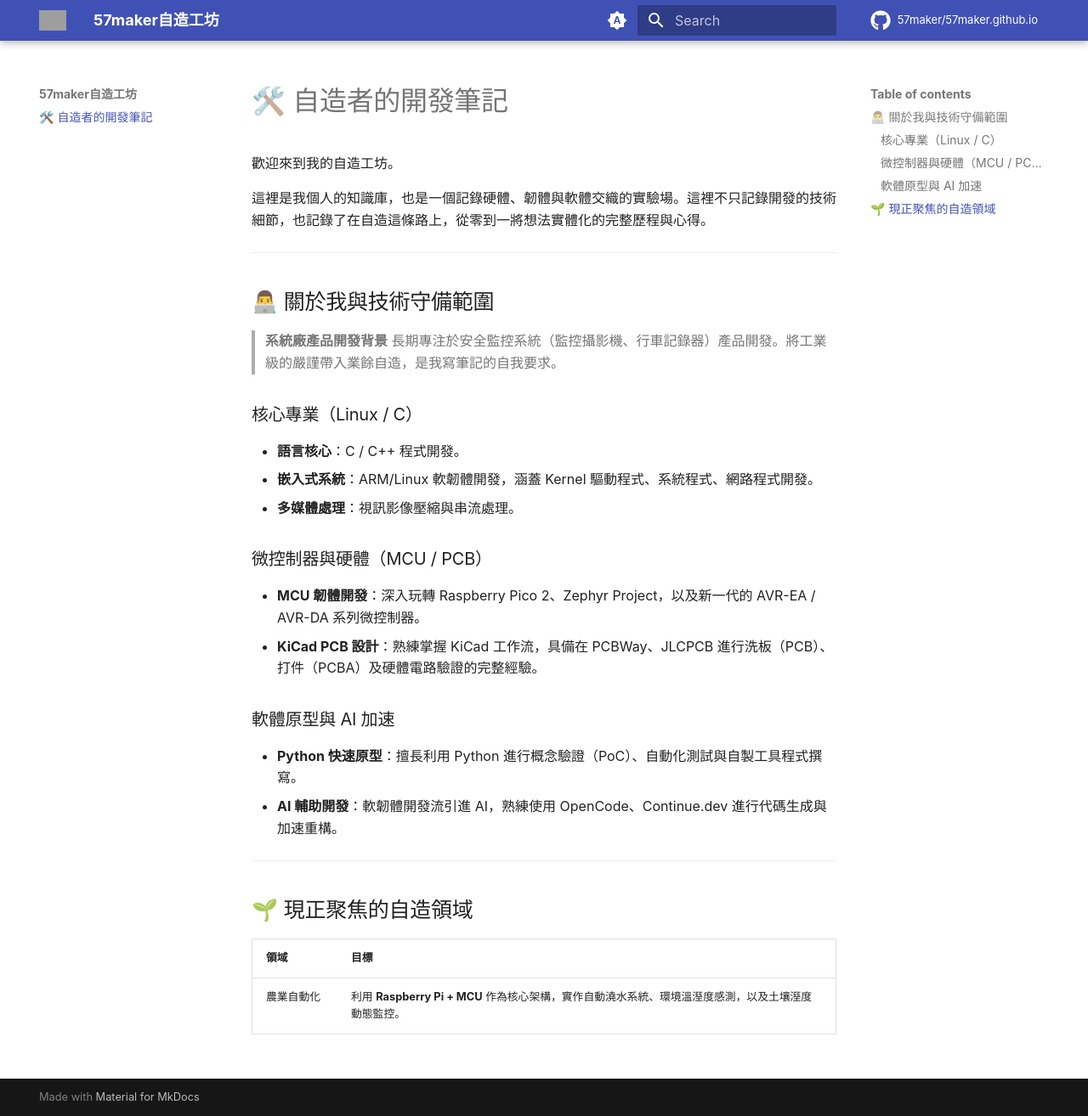
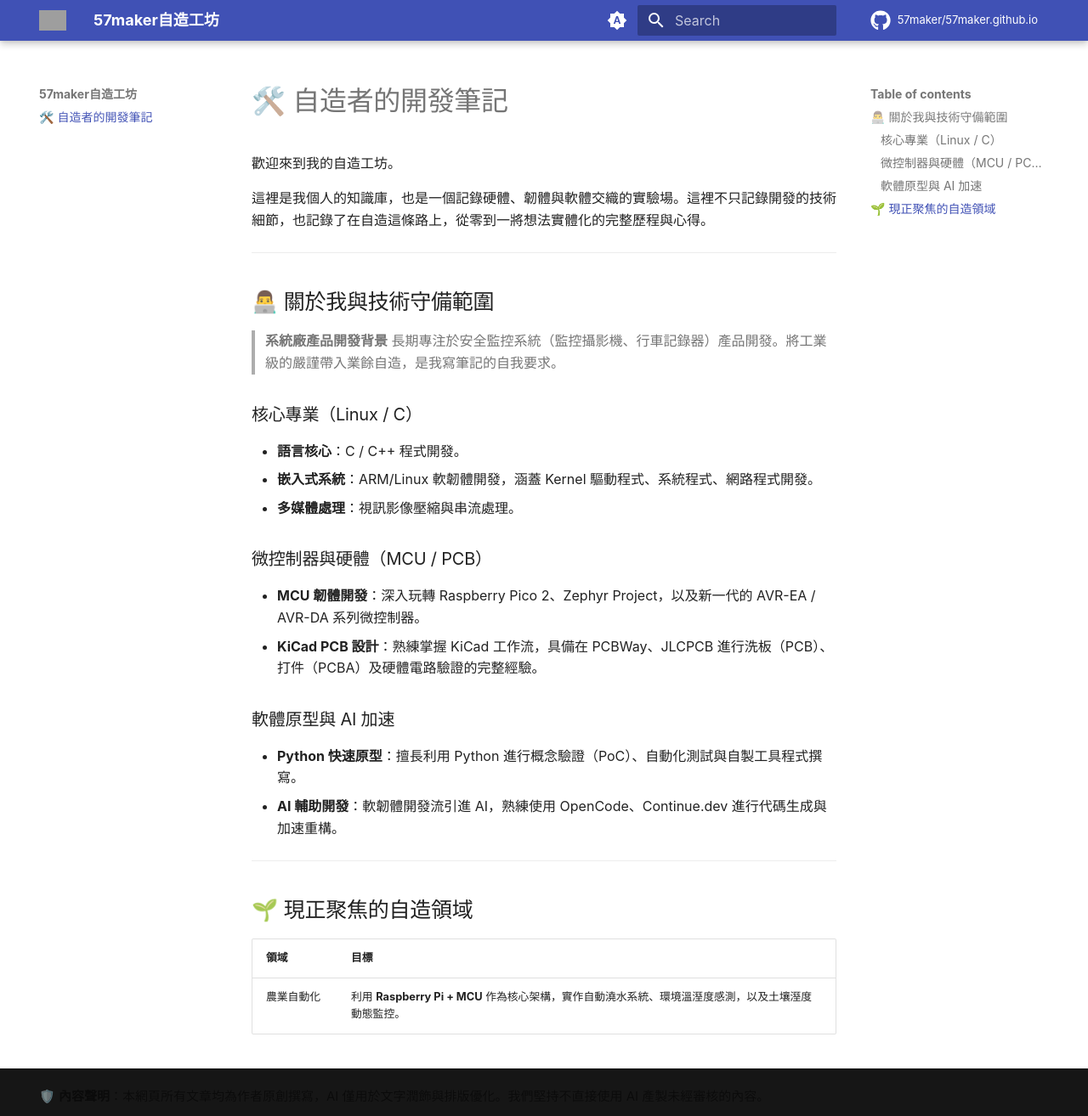
Before and after one commit to 57maker/57maker.github.io, an MkDocs documentation site: the page built from docs/index.md, in a window 1280 px wide and 1314 px high. Shown: the whole window at 85% size. Built offline with MkDocs 1.6.1 and Material for MkDocs 9.7.7, drawn with Linux system fonts in a browser that asks for light colours; some web fonts are replaced; comment, search, counter and statistics services are not loaded; grey boxes are pictures that could not be loaded.

Commit message:
add footer.html

```diff
--- a/mkdocs.yml
+++ b/mkdocs.yml
@@ -7,6 +7,7 @@ repo_name: 57maker/57maker.github.io
 theme:
   name: material
   logo: assets/logo.png
+  custom_dir: overrides
 
   icon:
     repo: fontawesome/brands/github
@@ -37,5 +38,6 @@ theme:
 
   features:
     - navigation.instant
+    - navigation.footer
     - search.suggest
     - search.highlight
--- /dev/null
+++ b/overrides/partials/footer.html
@@ -0,0 +1,23 @@
+{% import "partials/language.html" as lang with context %}
+
+{% if "navigation.footer" in features and (page.next or page.previous) %}
+  {% include "partials/footer/navigation.html" %}
+{% endif %}
+
+<footer class="md-footer">
+  <div class="md-footer-meta md-typeset">
+    <div class="md-footer-meta__inner md-grid">
+
+      <div class="md-copyright">
+        <div style="font-size: 0.75rem; color: var(--md-default-fg-color--light); margin-top: 0.5rem; line-height: 1.5;">
+          🛡️ <strong>內容聲明</strong>：本網頁所有文章均為作者原創撰寫，AI 僅用於文字潤飾與排版優化。我們堅持不直接使用 AI 產製未經審核的內容。
+        </div>
+      </div>
+
+      {% if config.extra.social %}
+        {% include "partials/social.html" %}
+      {% endif %}
+
+    </div>
+  </div>
+</footer>
```
Also changed, not shown: 1 other file.
